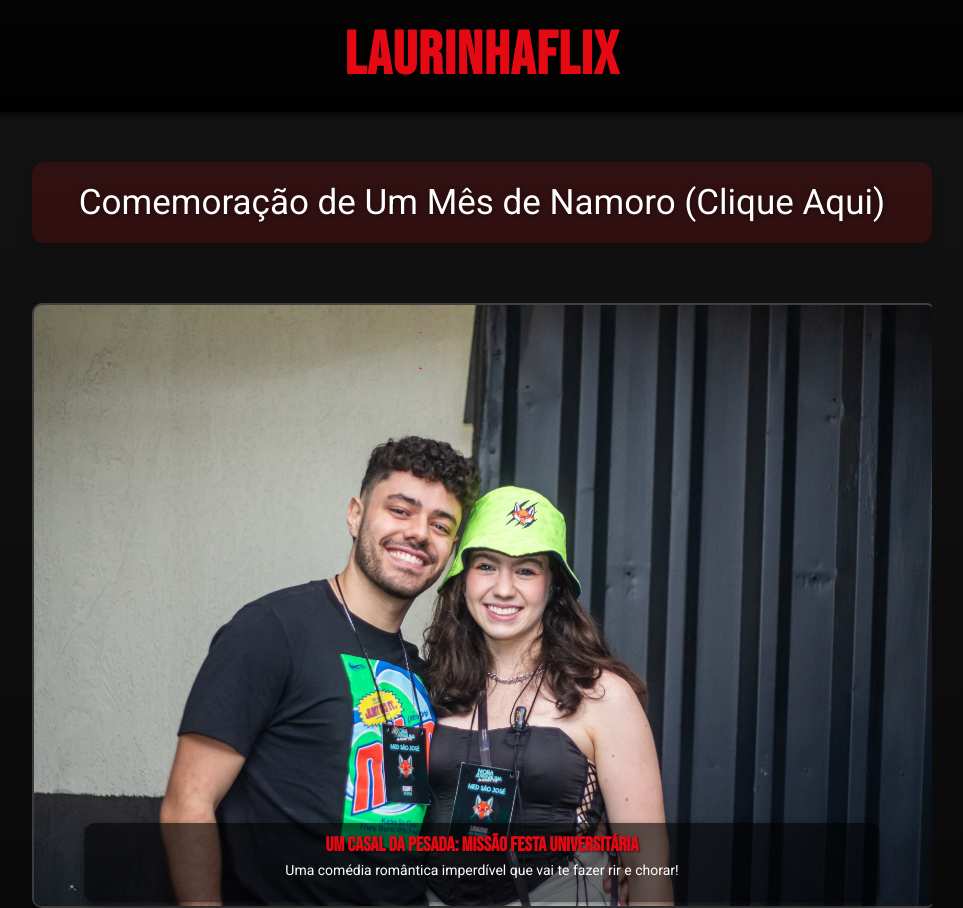
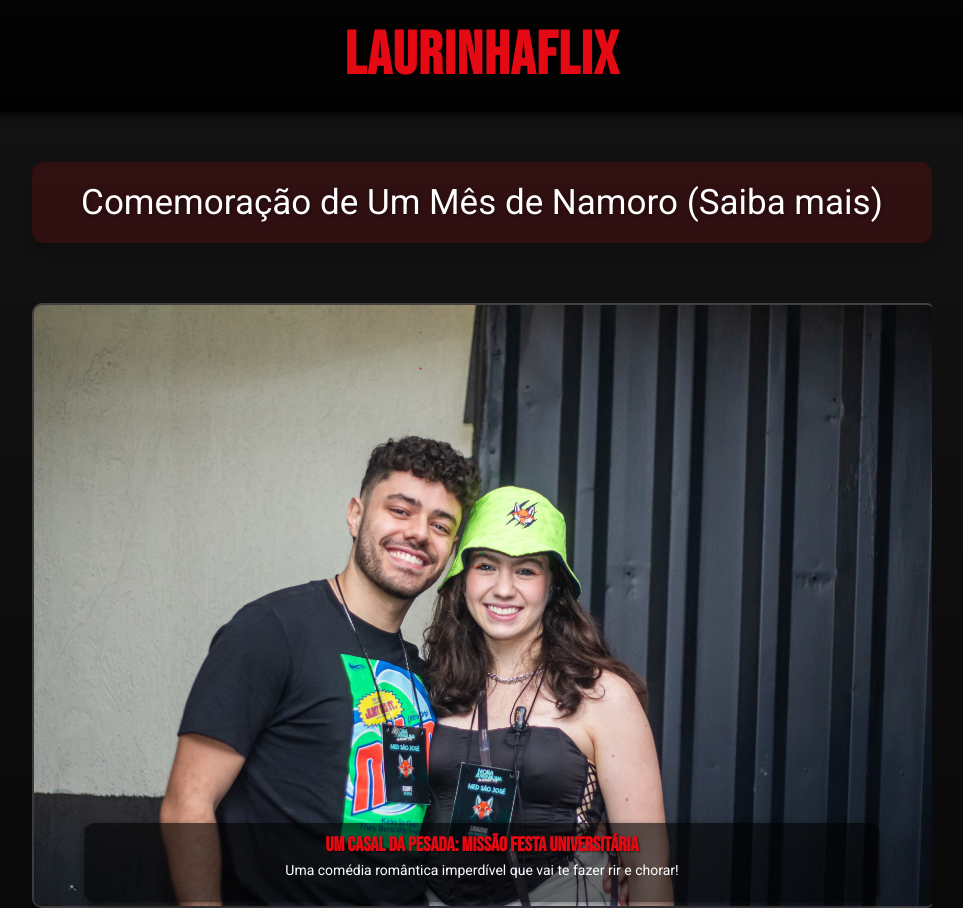
Before and after one commit to Gustavo-Abritta/laurinhaflix, a plain HTML site: page home.html in a window 1280 px wide. Shown: the top 908 px of the page, without its empty margins (158-1121 px from the left). Drawn offline with Linux system fonts and the light colour scheme.

Commit message:
Update home.html

```diff
--- a/home.html
+++ b/home.html
@@ -241,7 +241,7 @@
     </header>
     <div class="container">
          <div class="motivo" onclick="showDetails()">
-            Comemoração de Um Mês de Namoro (Clique Aqui)
+            Comemoração de Um Mês de Namoro (Saiba mais)
         </div>
         <div class="question" id="questionSection">
             Gostaria de jantar comigo no sábado?
```
